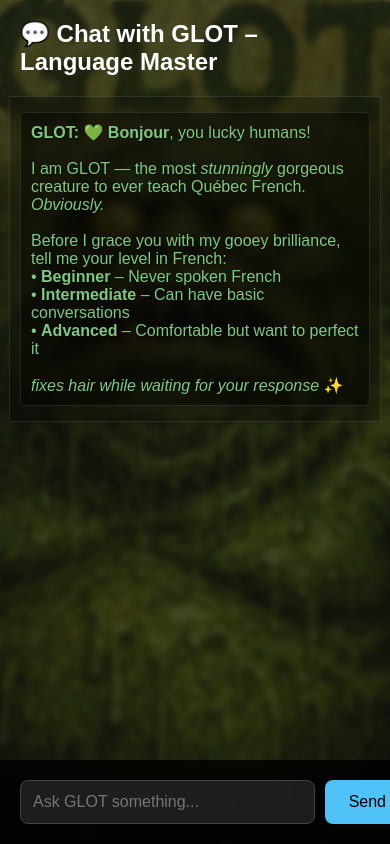
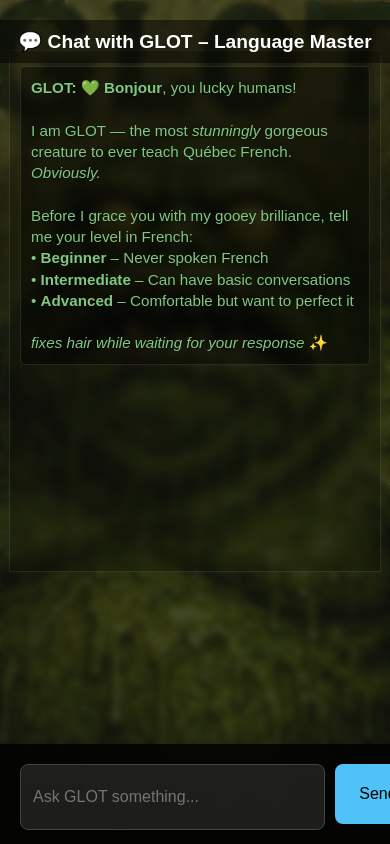
Before and after one commit to EtienRousseau/Glot, a plain HTML site: page index.html in a window 390 px wide. Drawn offline with Linux system fonts and the light colour scheme; no server answers.

Commit message:
Update index.html

```diff
--- a/index.html
+++ b/index.html
@@ -2,6 +2,7 @@
 <html lang="en">
 <head>
   <meta charset="UTF-8">
+  <meta name="viewport" content="width=device-width, initial-scale=1.0, maximum-scale=1.0">
   <title>GLOT Chatbot</title>
   <style>
     body {
@@ -19,7 +20,53 @@
 
     @media (max-width: 768px) {
       body {
-        background: url('GlotPhone.jpg') top/cover no-repeat fixed;
+        background: url('GlotPhone.jpg') center/cover no-repeat fixed;
+      }
+
+      h2 {
+        font-size: 1.2rem;
+        padding: 10px;
+        margin: 0;
+        background: rgba(0, 0, 0, 0.5);
+        width: 100%;
+        text-align: center;
+        position: fixed;
+        top: 0;
+        z-index: 1;
+      }
+
+      #chat {
+        width: 100%;
+        max-width: 100%;
+        margin: 0;
+        padding: 10px 0;
+        height: calc(100vh - 130px); /* Adjust for header and input */
+        max-height: none;
+        margin-top: 50px;
+        border: none;
+      }
+
+      .message {
+        margin: 5px 10px;
+        font-size: 0.95rem;
+        line-height: 1.4;
+      }
+
+      .input-container {
+        height: 60px;
+        padding: 10px;
+        gap: 5px;
+      }
+
+      input[type="text"] {
+        height: 40px;
+        padding: 8px 12px;
+        font-size: 16px; /* Prevent zoom on iOS */
+      }
+
+      button {
+        padding: 8px 16px;
+        min-width: 70px;
       }
     }
 
```
